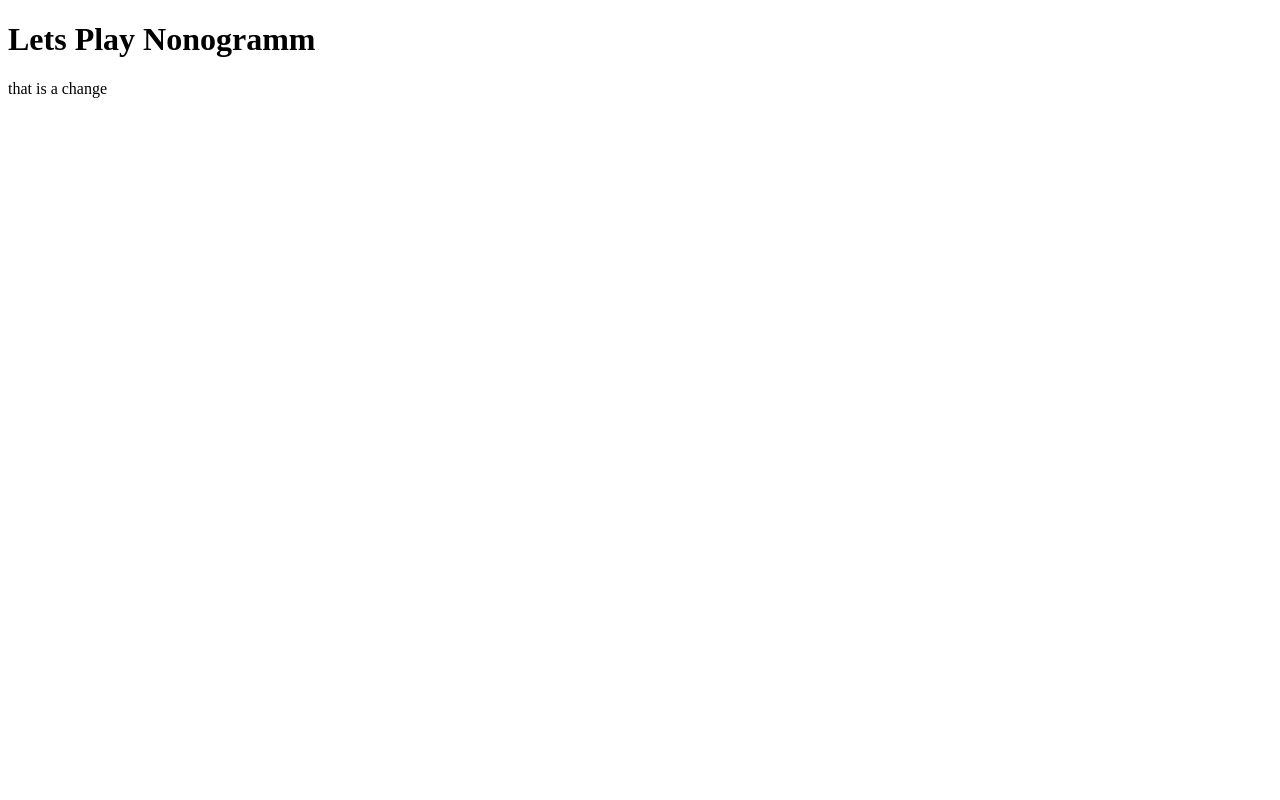
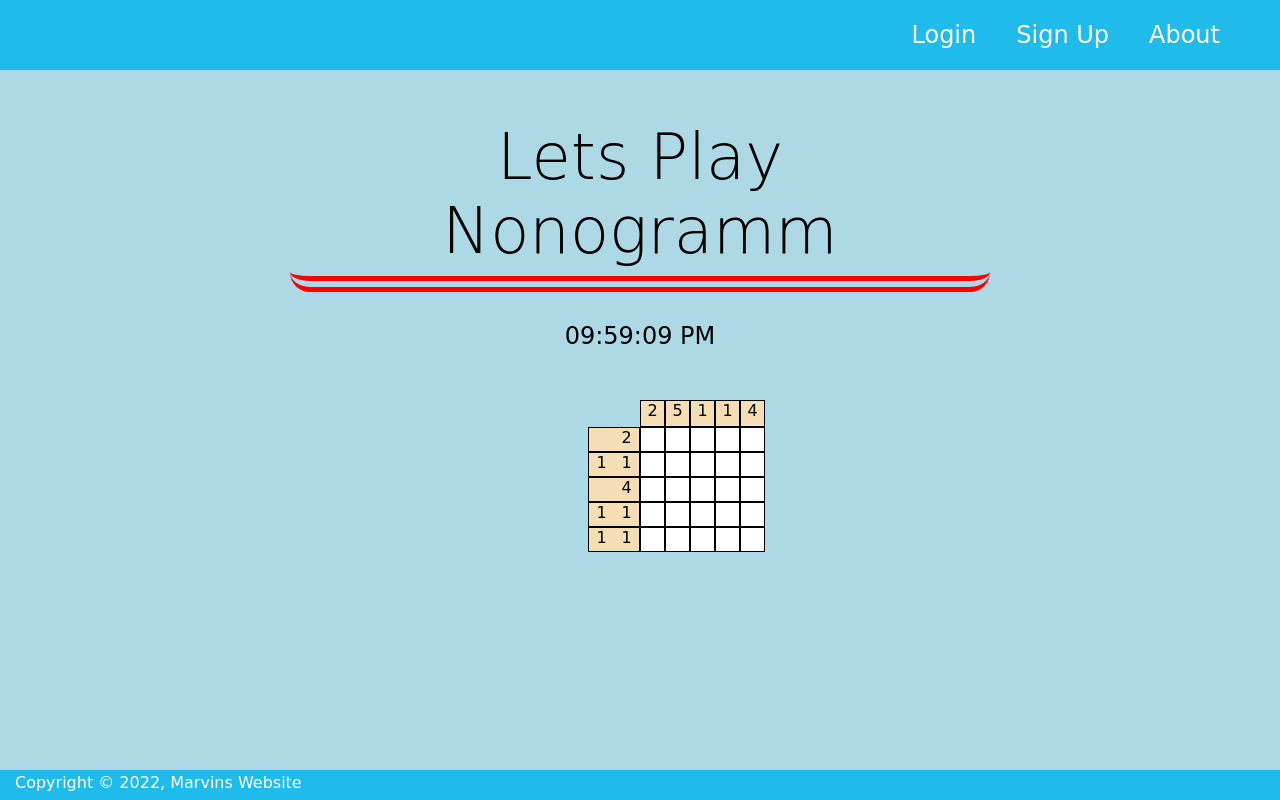
Before and after one commit to secretEldorado/nonogrammbasic, a website: page index.html in a window 1280 px wide. Drawn offline with Linux system fonts and the light colour scheme; a web font is replaced by a local one.

Commit message:
new file:   about.html 	modified:   app.js 	modified:   index.html 	modified:   style.css

```diff
--- a/app.js
+++ b/app.js
@@ -0,0 +1,54 @@
+const practicePicture = [[1,1,0,0,0],
+                         [0,1,0,0,1],
+                         [0,1,1,1,1],
+                         [0,1,0,0,1],
+                         [0,1,0,0,1]
+                        ]
+const block1 = document.getElementById('b1')
+
+block1.addEventListener('click', changeItem)
+
+let currentPicture = []
+
+practicePicture.forEach(row => {
+    let tempRow = []
+    row.forEach(item => {
+        tempRow.push(item)
+    })
+    currentPicture.push(tempRow)
+})
+
+console.log(currentPicture)
+
+function changeItem(e){
+    background = getComputedStyle(block1, 'background-color').backgroundColor
+    if(background === "white")
+    block1.style.backgroundColor = "black"
+    console.log(background)
+}
+
+function currentTime() {
+    let date = new Date();
+    let hh = date.getHours();
+    let mm = date.getMinutes();
+    let ss = date.getSeconds();
+    let session = "AM";
+
+    if(hh == 0){
+        hh = 12;
+    }
+    if(hh > 12){
+        hh = hh - 12;
+        session = "PM";
+        }
+
+        hh = (hh < 10) ? "0" + hh : hh;
+        mm = (mm < 10) ? "0" + mm : mm;
+        ss = (ss < 10) ? "0" + ss : ss;
+
+        let time = hh + ":" + mm + ":" + ss + " " + session;
+
+    document.getElementById("clock").innerText = time;
+    let t = setTimeout(function(){ currentTime() }, 1000);
+    }
+    currentTime();
--- a/index.html
+++ b/index.html
@@ -4,10 +4,79 @@
     <meta charset="UTF-8">
     <meta http-equiv="X-UA-Compatible" content="IE=edge">
     <meta name="viewport" content="width=device-width, initial-scale=1.0">
+    <link rel="stylesheet" href="style.css">
     <title>Nonogramm</title>
 </head>
+
 <body>
+    <!-- Navbar -->
+    <nav>
+        <div class="navbar">
+            <div class="container flex">
+                <a href="/">Login</a>
+                <a href="/">Sign Up</a>
+                <a href="/about.html">About</a>
+            </div>
+        </div>
+    </nav>
+    <!-- Title -->
     <h1>Lets Play Nonogramm</h1>
-    <p>that is a change</p>
+
+    <div id = "clock" onload="currentTime()"></div>
+
+    <!-- game -->
+    <div class="box">
+        <div class="box-empty">
+
+        </div>
+        <div class="box-above-field">
+            <div class="single-line" id="col1"><p>2</p></div>
+            <div class="single-line" id="col2"><p>5</p></div>
+            <div class="single-line" id="col3"><p>1</p></div>
+            <div class="single-line" id="col4"><p>1</p></div>
+            <div class="single-line" id="col5"><p>4</p></div>
+        </div>
+        <div class="box-left-field">
+            <div class="single-line" id="row1"><p>2</p></div>
+            <div class="single-line" id="row2"><p>1</p><p>1</p></div>
+            <div class="single-line" id="row3"><p>4</p></div>
+            <div class="single-line" id="row4"><p>1</p><p>1</p></div>
+            <div class="single-line" id="row5"><p>1</p><p>1</p></div>
+        </div>
+        <div class="box-playing-field">
+            <div class="block" id="b1"></div>
+            <div class="block" id="b2"></div>
+            <div class="block" id="b3"></div>
+            <div class="block" id="b4"></div>
+            <div class="block" id="b5"></div>
+            <div class="block" id="b6"></div>
+            <div class="block" id="b7"></div>
+            <div class="block" id="b8"></div>
+            <div class="block" id="b9"></div>
+            <div class="block" id="b10"></div>
+            <div class="block" id="b11"></div>
+            <div class="block" id="b12"></div>
+            <div class="block" id="b13"></div>
+            <div class="block" id="b14"></div>
+            <div class="block" id="b15"></div>
+            <div class="block" id="b16"></div>
+            <div class="block" id="b17"></div>
+            <div class="block" id="b18"></div>
+            <div class="block" id="b19"></div>
+            <div class="block" id="b20"></div>
+            <div class="block" id="b21"></div>
+            <div class="block" id="b22"></div>
+            <div class="block" id="b23"></div>
+            <div class="block" id="b24"></div>
+            <div class="block" id="b25"></div>
+        </div>
+    </div>
+    <script src="app.js"></script>
+    <!-- Footer -->
+    <footer>
+        <div class="footer">
+            <p>Copyright &copy; 2022, Marvins Website</p>
+        </div>
+    </footer>
 </body>
 </html>
--- a/style.css
+++ b/style.css
@@ -0,0 +1,217 @@
+@import url('https://fonts.googleapis.com/css2?family=Seaweed+Script&display=swap');
+
+.container{
+    margin:0 auto;
+    overflow: auto;
+    padding: 0 40px;
+    overflow: visible;
+}
+
+*{
+    margin: 0;
+    padding: 0;
+}
+
+body {
+    /* background-image: url("DSC_0089.JPG");
+    background-size: 170vh; */
+    font-family: 'Seaweed', cursive;
+    background-color: lightblue;
+}
+
+
+.navbar {
+    background-color: rgb(31, 187, 235);
+    height: 70px;
+    position: fixed;
+    top: 0px;
+    width: 100%;
+    /* in the foreground */
+    z-index: 1;
+}
+
+.navbar .flex {
+    display: flex;
+    align-items: center;
+    height: 100%;
+    justify-content: right;
+}
+
+.flex a {
+    margin: 15px;
+    padding: 3px 5px;
+    text-decoration: none;
+    color: white;
+    font-size: 1.5rem;
+}
+
+.flex a:hover {
+    background-color: rgb(2, 114, 148);
+    margin: 15px;
+    /* border:2px solid; */
+    border-radius: 10px;
+}
+
+h1 {
+    text-align: center;
+    font-size: 4rem;
+    font-weight: 200;
+    border-bottom: double red 1rem;
+    width: 700px;
+    padding-bottom: 8px;
+    border-radius: 20px;
+    margin-top: 120px;
+    margin-left: auto;
+    margin-right: auto;
+}
+
+#clock{
+    text-align: center;
+    font-size: 1.5rem;
+    margin-top: 30px;
+}
+
+.box {
+    margin: 50px auto;
+    display: grid;
+    justify-content: center;
+    width: fit-content;
+    grid-template-columns: repeat(2, 1fr);
+}
+
+.box-above-field {
+    display: flex;
+}
+
+.box-above-field .single-line{
+    background-color: wheat;
+    display: flex;
+    flex-direction: column;
+    justify-content: end;
+    text-align: center;
+    border: solid 1px;
+    width: 23px;
+
+}
+
+.box-above-field p {
+    height: 25px;
+}
+
+.box-left-field .single-line{
+    background-color: wheat;
+    display: flex;
+    justify-content: end;
+    text-align: center;
+    border: solid 1px;
+    height: 23px;
+}
+
+.box-left-field p {
+    width: 25px;
+}
+
+.box-left-field {
+    display: flex;
+    flex-direction: column;
+    justify-content: center;
+    width: fit-content;
+    margin-right: 0;
+    margin-left: auto;
+}
+
+.box-playing-field {
+    display: grid;
+    /* if columns changed */
+    width: 125px;
+        grid-template-columns: repeat(5, 1fr);
+}
+
+.box-playing-field .block {
+    border: solid 1px;
+    font-size: 1.8rem;
+    overflow: hidden;
+    position: relative;
+    background-color: white;
+}
+
+/* .box-playing-field .block:hover{
+    background-color: black;
+} */
+
+.box-playing-field .block p {
+    position: absolute;
+    top: -9.6px;
+    left: 0.5px;
+}
+
+.footer {
+    background-color: rgb(31, 187, 235);
+    height: 30px;
+    position: fixed;
+    bottom: 0px;
+    width: 100%;
+}
+
+.footer p {
+    color: white;
+    padding: 3px 15px;
+}
+
+@media (max-width: 768px) {
+    h1 {
+        font-size: 3rem;
+        width: 400px;
+    }
+    .flex {
+        justify-content: space-evenly;
+    }
+
+    .box-above-field .single-line{
+        width: 18px;
+    }
+
+    .box-above-field p {
+        height: 20px;
+        font-size: 0.9rem;
+    }
+
+    .box-left-field .single-line{
+        height: 18px;
+    }
+
+    .box-left-field p {
+        width: 20px;
+        font-size: 0.9rem;
+    }
+
+    .box-playing-field {
+        /* if columns changed */
+        width: 500px;
+    }
+
+    .box-playing-field .block {
+        border: solid 1px;
+        font-size: 1.3rem;
+        overflow: hidden;
+        position: relative;
+    }
+
+    .box-playing-field .block p {
+        position: absolute;
+        top: -5.6px;
+        left: 1px;
+    }
+}
+
+/* @media (max-width: 500px) {
+    .flex a {
+        font-size: 1rem;
+        margin: 10px;
+    }
+
+    h1 {
+        font-size: 2rem;
+        width: 200px;
+    }
+} */
```
Also changed, not shown: about.html (added, +23 -0 lines).
